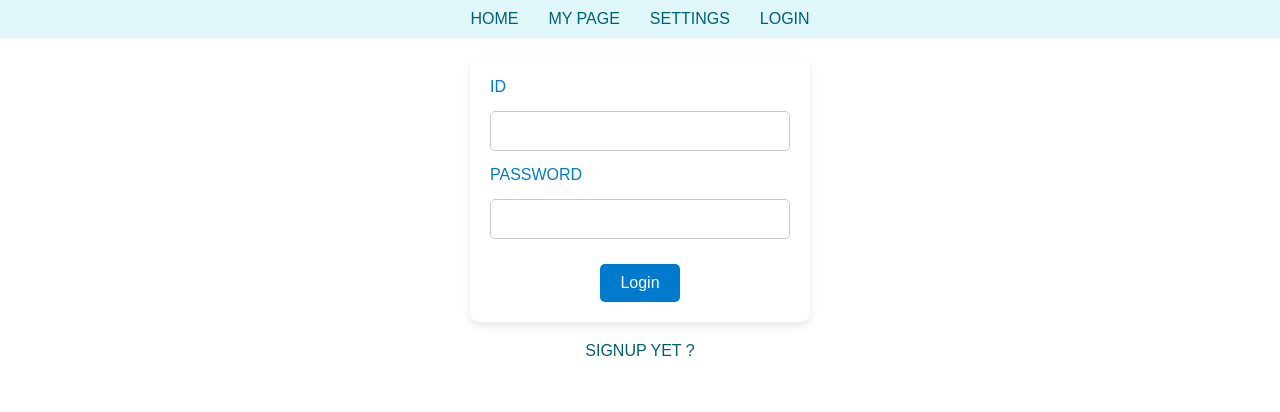
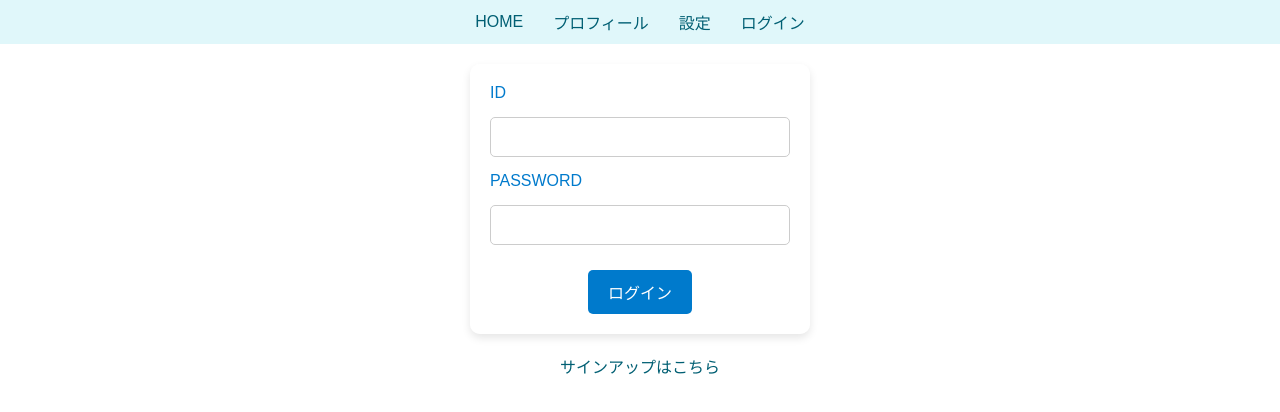
Before and after one commit to abustoY/client-bocchi-the-twitter, a Vue app: page /login-form in a window 1280 px wide. Shown: the top 412 px of the page. Built offline with nearby package versions, Linux system fonts and the light colour scheme; no server answers.

Commit message:
文言変更

```diff
--- a/src/components/AppHeader.vue
+++ b/src/components/AppHeader.vue
@@ -7,17 +7,17 @@
     </RouterLink>
     <RouterLink to="/my-page">
       <div class="nav-element">
-        MY PAGE
+        プロフィール
       </div>
     </RouterLink>
     <RouterLink to="/settings">
       <div class="nav-element">
-        SETTINGS
+        設定
       </div>
     </RouterLink>
     <RouterLink to="/login-form">
       <div class="nav-element">
-        LOGIN
+        ログイン
       </div>
     </RouterLink>
   </div>
--- a/src/components/LoginForm.vue
+++ b/src/components/LoginForm.vue
@@ -12,7 +12,7 @@
         <div>
             <input type="password" id="password" v-model="password">
         </div>
-        <button type="submit">Login</button>
+        <button type="submit">ログイン</button>
     </form>
 </template>
 
--- a/src/components/LoginMain.vue
+++ b/src/components/LoginMain.vue
@@ -3,7 +3,7 @@
     <div class="wrapper-signup-form-link">
         <RouterLink to="/signup-form">
             <div class="signup-form-link">
-                SIGNUP YET ?
+                サインアップはこちら
             </div>
         </RouterLink>
     </div>
--- a/src/components/SignupForm.vue
+++ b/src/components/SignupForm.vue
@@ -46,7 +46,6 @@ const signup = async () => {
             throw new Error(`サーバーエラー: ${response.status} ${errorText}`);
         }
 
-        // サインアップ成功後、ログインページにリダイレクト
         router.push('/login-form');
     } catch (error) {
         console.error('サインアップエラー:', error);
--- a/src/components/TweetForm.vue
+++ b/src/components/TweetForm.vue
@@ -1,6 +1,6 @@
 <template>
     <form id="tweet-form" v-on:submit.prevent="putTweet">
-        <textarea id="tweet-text" placeholder="Compose a tweet..." v-model="tweetText"></textarea>
+        <textarea id="tweet-text" placeholder="Tweetを投稿してください" v-model="tweetText"></textarea>
         <button type="submit">Tweet</button>
     </form>
 </template>
--- a/src/mocks/handlers.js
+++ b/src/mocks/handlers.js
@@ -48,8 +48,8 @@ export const handlers = [
     http.get(`${apiHostUrl}/api/authentication/status`, () => {
         return HttpResponse.text("true");
     }),
-    http.get(`${apiHostUrl}/api/authentication/user-id`, () => {
-        return HttpResponse.text("1");
-    }),
+    // http.get(`${apiHostUrl}/api/authentication/user-id`, () => {
+    //     return HttpResponse.text("1");
+    // }),
 
 ];
```
Also changed, not shown: src/stores/user.js (+18 -18 lines).
